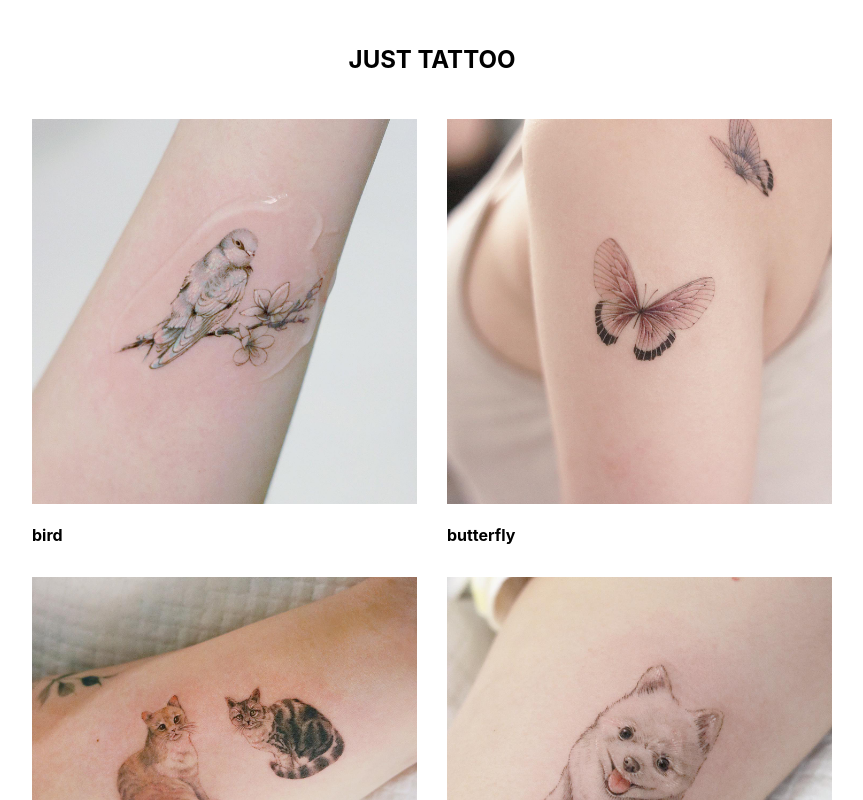
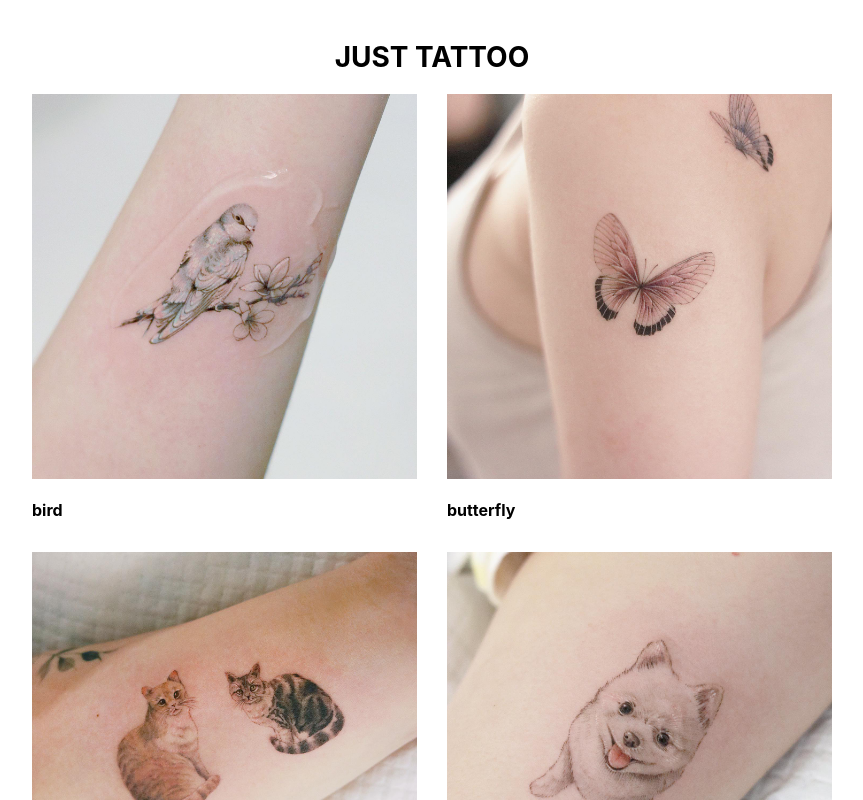
Before and after one commit to GitHubOshin/just-tattoo-zinglecode, a React (Create React App) app: page / in a window 1280 px wide. Shown: the top 800 px of the page, without its empty margins (208-1071 px from the left). Built offline with nearby package versions, Linux system fonts and the light colour scheme.

Commit message:
Update Header.css

```diff
--- a/src/components/Header.css
+++ b/src/components/Header.css
@@ -1,5 +1,6 @@
 .app-header {
   text-align: center;
-  font-size: 12px;
-  margin: 45px;
+  font-size: 14px;
+  margin-top: 40px;
+  margin-bottom: 20px;
 }
```
